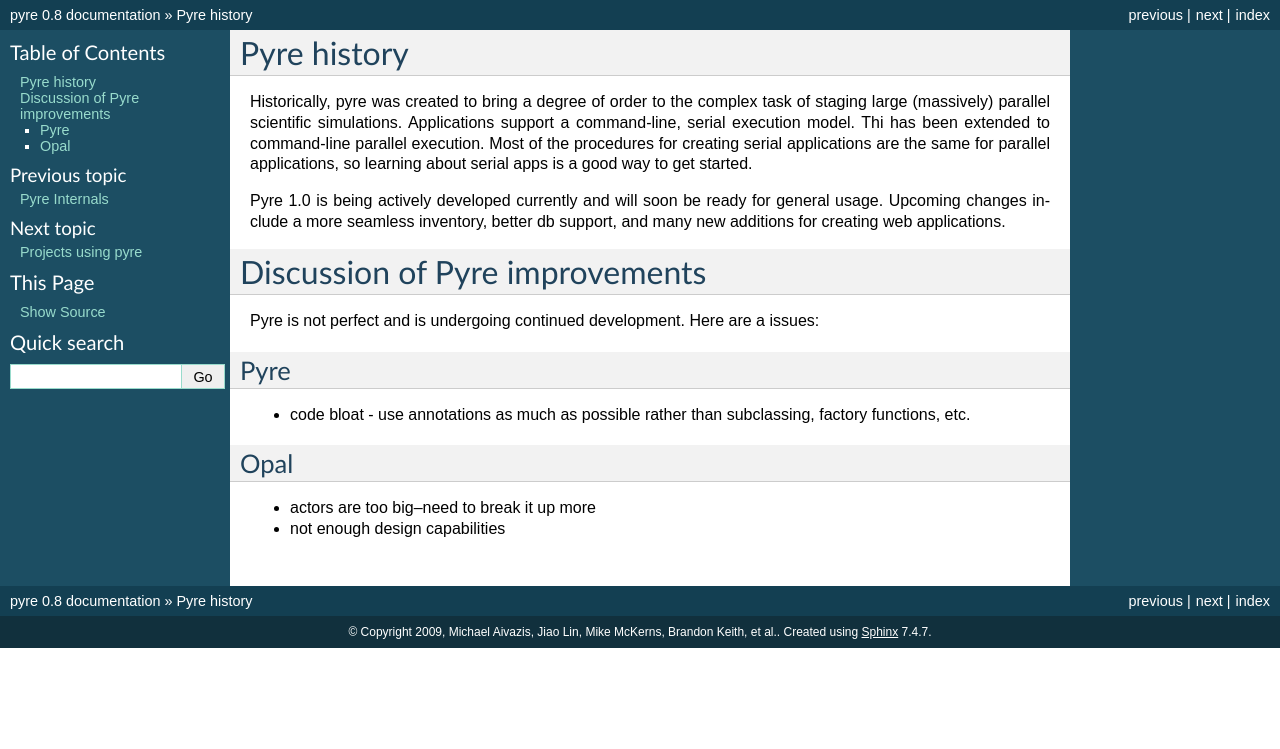
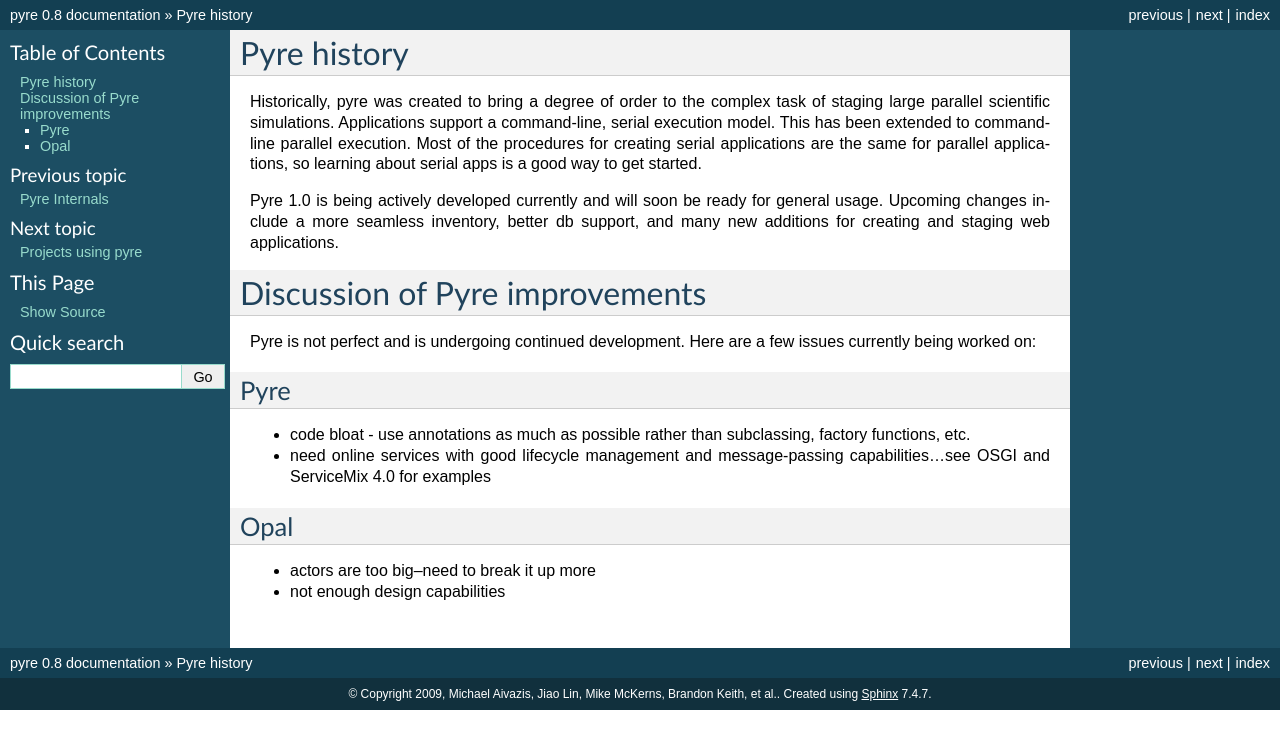
Before and after one commit to danse-inelastic/pyre, a Sphinx documentation site: the page built from docs/pyreHistory.rst, in a window 1280 px wide. Shown: the top 749 px of the page. Built offline with Sphinx 7.4.7, drawn with Linux system fonts in a browser that asks for light colours; formulas are drawn with MathJax 3.

```diff
--- a/docs/pyreHistory.rst
+++ b/docs/pyreHistory.rst
@@ -1,21 +1,22 @@
 Pyre history
 ============
 
-Historically, pyre was created to bring a degree of order to the complex task of staging large (massively) parallel scientific simulations. Applications support a command-line, serial execution model. Thi has been extended to command-line parallel execution. Most of the procedures for creating serial applications are the same for parallel applications, so learning about serial apps is a good way to get started.
+Historically, pyre was created to bring a degree of order to the complex task of staging large parallel scientific simulations. Applications support a command-line, serial execution model. This has been extended to command-line parallel execution. Most of the procedures for creating serial applications are the same for parallel applications, so learning about serial apps is a good way to get started.
 
-Pyre 1.0 is being actively developed currently and will soon be ready for general usage.  Upcoming changes include a more seamless inventory, better db support, and many new additions for creating web applications.
+Pyre 1.0 is being actively developed currently and will soon be ready for general usage.  Upcoming changes include a more seamless inventory, better db support, and many new additions for creating and staging web applications.
 
 
 Discussion of Pyre improvements
 =======================================
 
-Pyre is not perfect and is undergoing continued development.  Here are a issues:
+Pyre is not perfect and is undergoing continued development.  Here are a few issues currently being worked on:
 
 Pyre
 ----
 
 * code bloat
   - use annotations as much as possible rather than subclassing, factory functions, etc.
+* need online services with good lifecycle management and message-passing capabilities...see OSGI and ServiceMix 4.0 for examples
 
 
 Opal
--- a/docs/pyreStyle.rst
+++ b/docs/pyreStyle.rst
@@ -160,7 +160,7 @@ When using the visitor pattern, preface visitor rendering methods with "on" foll
 
 Private methods
 ^^^^^^^^^^^^^^^
-Pyre uses the common python convention of writing "private methods" with a beginning underscore "_", such as "_configure", "_init", etc.
+Pyre uses the common python convention of naming private methods with a beginning underscore "_", such as "_configure", "_init", etc.
 
 Layered structure of pyre
 ^^^^^^^^^^^^^^^^^^^^^^^^^
```
Also changed, not shown: docs/thingsToAddToPyreDocsBk.txt (deleted, +0 -56 lines), 1 other file.
